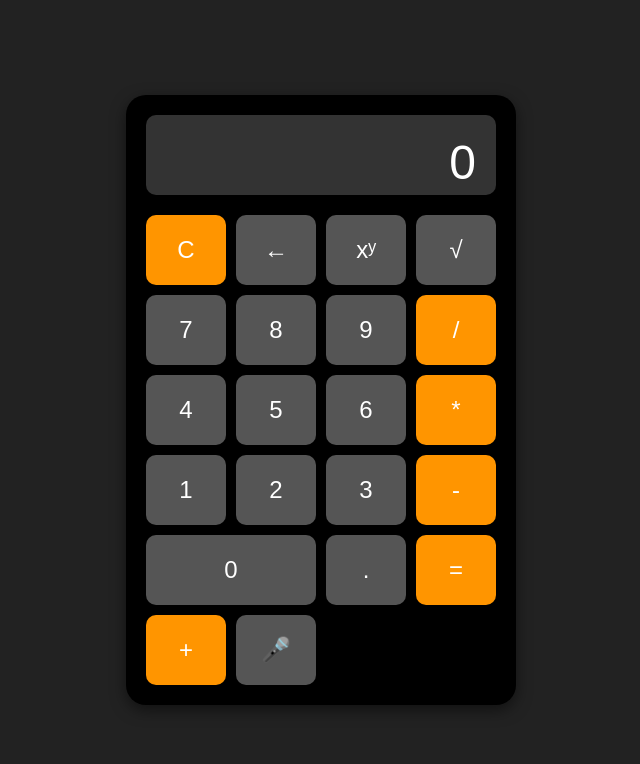
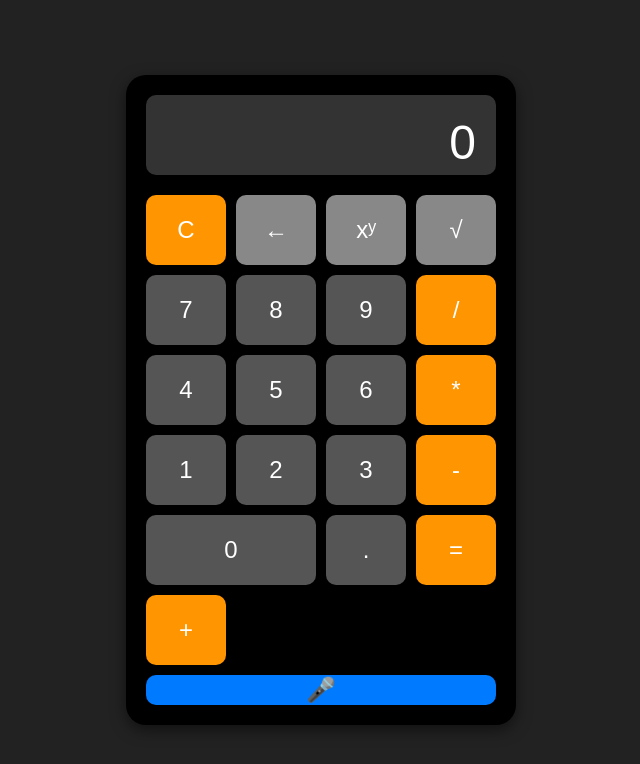
Before and after one commit to Murilommc/BlindCalc, a plain HTML site: page index.html in a window 1280 px wide. Shown: the whole page, without its empty margins (319-959 px from the left). Drawn offline with Linux system fonts and the light colour scheme.

Commit message:
style.css

```diff
--- a/style.css
+++ b/style.css
@@ -37,12 +37,14 @@ body {
     display: grid;
     /* 4 colunas de tamanho igual */
     grid-template-columns: repeat(4, 1fr);
+    /* 6 linhas de tamanho igual */
+    grid-template-rows: repeat(6, 70px);
     gap: 10px; /* Espaçamento entre os botões */
 }
 
 /* Estilo para TODOS os botões */
 button {
-    height: 70px;
+    /* Altura removida daqui, pois foi definida no grid */
     border: none;
     border-radius: 10px;
     font-size: 1.5rem;
@@ -57,16 +59,20 @@ button {
     background-color: #FF9500; /* Laranja */
 }
 
-/* Estilo para o botão de igual (que ocupa 2 linhas) */
-#botao-igual {
-    /* Começa na linha 4 e ocupa 2 linhas */
-    grid-row: span 2;
+/* Estilo para operadores secundários (novos) */
+.operador-secundario {
+    background-color: #888;
 }
 
 /* Estilo para o botão zero (que ocupa 2 colunas) */
 #botao-zero {
-    /* Começa na coluna 1 e ocupa 2 colunas */
     grid-column: span 2;
+}
+
+/* Estilo para o botão de microfone (que ocupa 4 colunas) */
+#botao-microfone {
+    grid-column: span 4;
+    background-color: #007BFF; /* Destaque azul */
 }
 
 /* --- Efeitos de Interação e Acessibilidade --- */
@@ -80,6 +86,14 @@ button:hover {
     background-color: #ffaf40;
 }
 
+.operador-secundario:hover {
+    background-color: #aaa;
+}
+
+#botao-microfone:hover {
+    background-color: #009cff;
+}
+
 /* Quando o botão é pressionado */
 button:active {
     background-color: #999;
```
